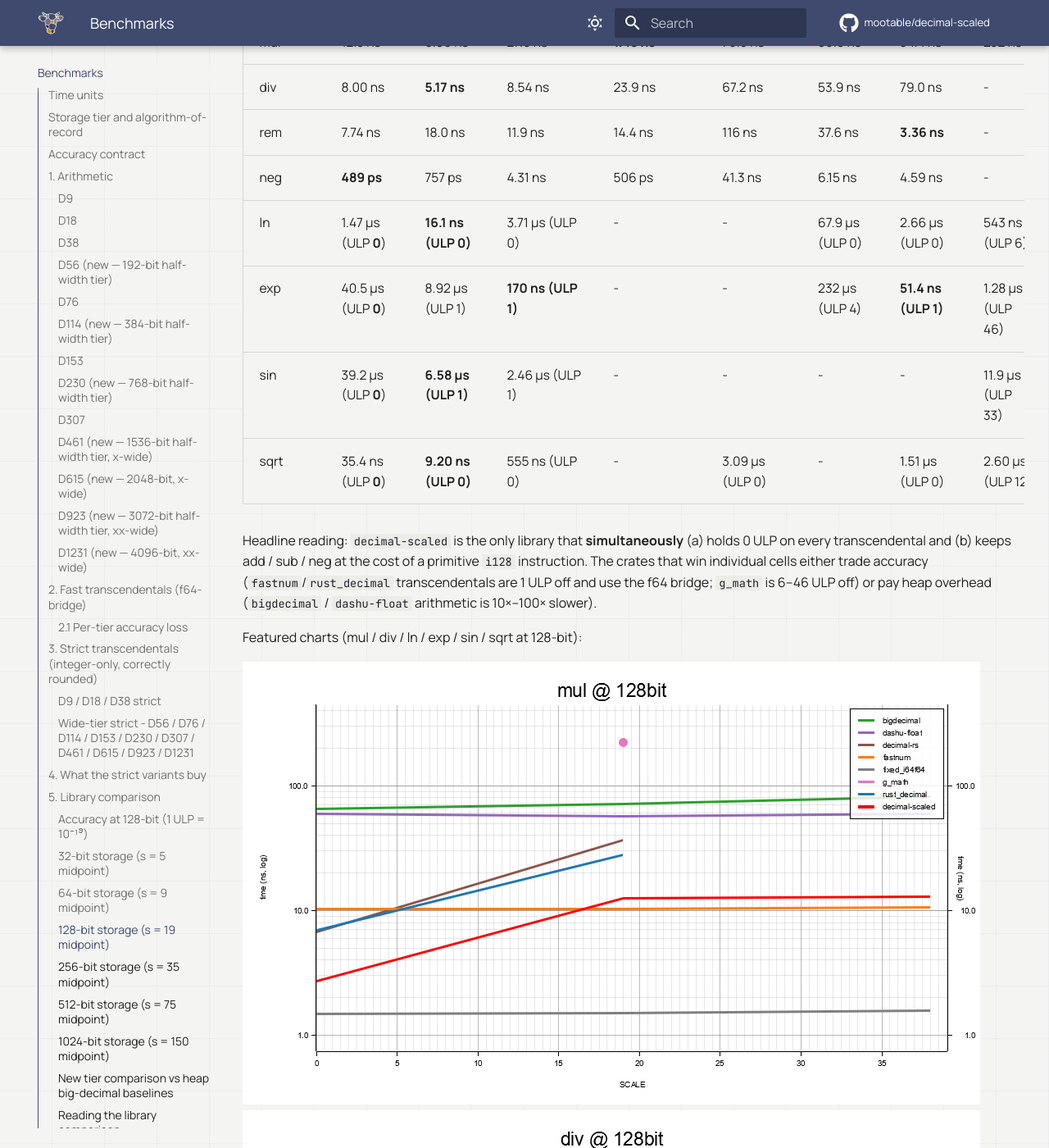
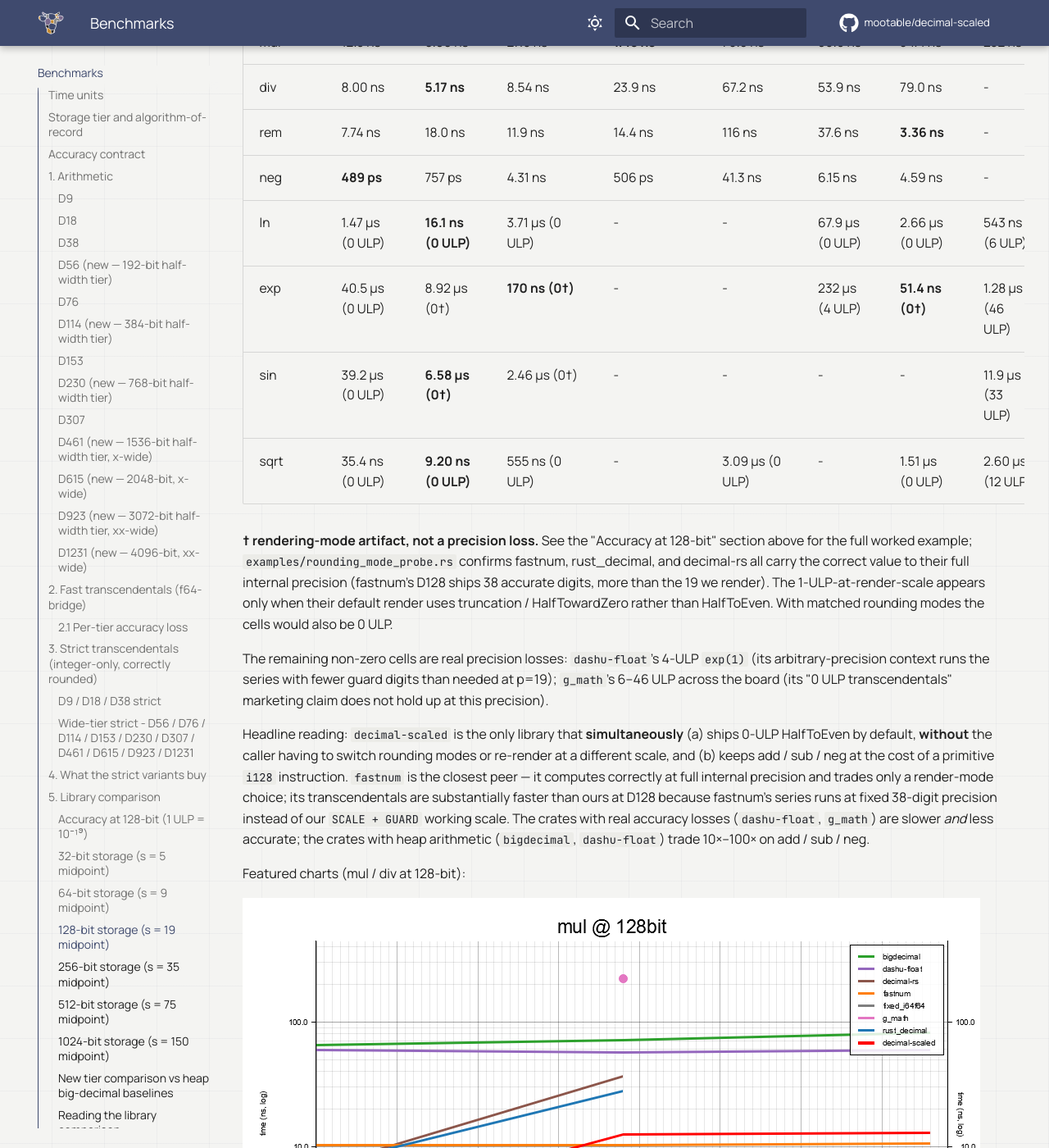
Before and after one commit to mootable/decimal-scaled, an MkDocs documentation site: the page built from docs/benchmarks.md, in a window 1280 px wide and 1400 px high, scrolled down 19637 px. Shown: the whole window at 82% size. Built offline with MkDocs 1.6.1 and Material for MkDocs 9.7.7, drawn with Linux system fonts in a browser that asks for light colours; comment, search, counter and statistics services are not loaded; some of the changed text lies outside the part shown.

Commit message:
docs/benchmarks.md: §5 narrative pass — every '1 ULP' cell flagged as render artifact
Discovery from extending rounding_mode_probe.rs to D256/D512:
fastnum carries 75 / 155 internally-correct digits of every
transcendental at D256 / D512 — it is NOT using f64 bridge at
the wide tiers as the prior narrative implied. The 1-ULP cells
in §5's 128/256/512-bit tables for fastnum (and the matching
cells for rust_decimal and decimal-rs at 128-bit) are entirely
render-mode mismatches against our HalfToEven baseline, not
algorithmic precision losses.

Changes:
- All 1-ULP cells re-labelled '0†' with † footnote pointing to
  the §5 accuracy worked example.
- 'Headline reading' paragraph rewritten: removes the wrong
  claim that fastnum/rust_decimal 'trade accuracy', distinguishes
  them sharply from dashu-float (4 ULP exp — real loss from too-
  few series guard digits) and g_math (6-46 ULP — real loss).
- 256-bit and 512-bit reading prose rewritten with the same
  render-mode framing; fastnum credited explicitly as the
  closest peer that wins ln/sqrt on throughput at matched
  internal precision.
- 'Reading the library comparison' bullets rewritten to lead
  with what '0 ULP' actually means here (HalfToEven at storage
  scale, no caller config required), and to recommend fastnum
  honestly for callers who can either set its render mode or
  re-round.
- New-tier comparison block prose now distinguishes dashu-float
  (real precision loss) from rendering artifacts.

rounding_mode_probe.rs extended to print fastnum's D128 / D256 /
D512 outputs so the claim is reproducible at every wide tier.

```diff
--- a/docs/benchmarks.md
+++ b/docs/benchmarks.md
@@ -635,29 +635,51 @@ at this small width.
 The richest comparator set. Cells: speed, plus `(ULP n)` for
 transcendentals.
 
-| op       | decimal-scaled         | fastnum (D128)   | rust_decimal (s=19) | fixed::I64F64 | bigdecimal (s=19) | dashu-float (p=19)  | decimal-rs (s=19) | g_math Q64.64       |
-|----------|------------------------|------------------|---------------------|----------------|-------------------|---------------------|-------------------|---------------------|
-| add      | **842 ps**             | 8.33 ns          | 6.34 ns             | 868 ps         | 81.2 ns           | 67.6 ns             | 6.09 ns           | -                   |
-| sub      | **891 ps**             | 5.12 ns          | 6.35 ns             | 881 ps         | 298 ns            | 65.2 ns             | 6.06 ns           | -                   |
-| mul      | 12.3 ns                | 9.99 ns          | 27.6 ns             | **1.48 ns**    | 70.0 ns           | 56.6 ns             | 34.4 ns           | 232 ns              |
-| div      | 8.00 ns                | **5.17 ns**      | 8.54 ns             | 23.9 ns        | 67.2 ns           | 53.9 ns             | 79.0 ns           | -                   |
-| rem      | 7.74 ns                | 18.0 ns          | 11.9 ns             | 14.4 ns        | 116 ns            | 37.6 ns             | **3.36 ns**       | -                   |
-| neg      | **489 ps**             | 757 ps           | 4.31 ns             | 506 ps         | 41.3 ns           | 6.15 ns             | 4.59 ns           | -                   |
-| ln       | 1.47 µs (ULP **0**)    | **16.1 ns (ULP 0)** | 3.71 µs (ULP 0) | -              | -                 | 67.9 µs (ULP 0)     | 2.66 µs (ULP 0)   | 543 ns (ULP 6)      |
-| exp      | 40.5 µs (ULP **0**)    | 8.92 µs (ULP 1)  | **170 ns (ULP 1)**  | -              | -                 | 232 µs (ULP 4)      | **51.4 ns (ULP 1)** | 1.28 µs (ULP 46)  |
-| sin      | 39.2 µs (ULP **0**)    | **6.58 µs (ULP 1)** | 2.46 µs (ULP 1) | -              | -                 | -                   | -                 | 11.9 µs (ULP 33)    |
-| sqrt     | 35.4 ns (ULP **0**)    | **9.20 ns (ULP 0)** | 555 ns (ULP 0)  | -              | 3.09 µs (ULP 0)   | -                   | 1.51 µs (ULP 0)   | 2.60 µs (ULP 12)    |
+| op       | decimal-scaled         | fastnum (D128)        | rust_decimal (s=19)    | fixed::I64F64 | bigdecimal (s=19) | dashu-float (p=19)  | decimal-rs (s=19)      | g_math Q64.64       |
+|----------|------------------------|-----------------------|------------------------|----------------|-------------------|---------------------|------------------------|---------------------|
+| add      | **842 ps**             | 8.33 ns               | 6.34 ns                | 868 ps         | 81.2 ns           | 67.6 ns             | 6.09 ns                | -                   |
+| sub      | **891 ps**             | 5.12 ns               | 6.35 ns                | 881 ps         | 298 ns            | 65.2 ns             | 6.06 ns                | -                   |
+| mul      | 12.3 ns                | 9.99 ns               | 27.6 ns                | **1.48 ns**    | 70.0 ns           | 56.6 ns             | 34.4 ns                | 232 ns              |
+| div      | 8.00 ns                | **5.17 ns**           | 8.54 ns                | 23.9 ns        | 67.2 ns           | 53.9 ns             | 79.0 ns                | -                   |
+| rem      | 7.74 ns                | 18.0 ns               | 11.9 ns                | 14.4 ns        | 116 ns            | 37.6 ns             | **3.36 ns**            | -                   |
+| neg      | **489 ps**             | 757 ps                | 4.31 ns                | 506 ps         | 41.3 ns           | 6.15 ns             | 4.59 ns                | -                   |
+| ln       | 1.47 µs (0 ULP)        | **16.1 ns (0 ULP)**   | 3.71 µs (0 ULP)        | -              | -                 | 67.9 µs (0 ULP)     | 2.66 µs (0 ULP)        | 543 ns (6 ULP)      |
+| exp      | 40.5 µs (0 ULP)        | 8.92 µs (0†)          | **170 ns (0†)**        | -              | -                 | 232 µs (4 ULP)      | **51.4 ns (0†)**       | 1.28 µs (46 ULP)    |
+| sin      | 39.2 µs (0 ULP)        | **6.58 µs (0†)**      | 2.46 µs (0†)           | -              | -                 | -                   | -                      | 11.9 µs (33 ULP)    |
+| sqrt     | 35.4 ns (0 ULP)        | **9.20 ns (0 ULP)**   | 555 ns (0 ULP)         | -              | 3.09 µs (0 ULP)   | -                   | 1.51 µs (0 ULP)        | 2.60 µs (12 ULP)    |
+
+**† rendering-mode artifact, not a precision loss.** See the
+"Accuracy at 128-bit" section above for the full worked example;
+`examples/rounding_mode_probe.rs` confirms fastnum,
+rust_decimal, and decimal-rs all carry the correct value to
+their full internal precision (fastnum's D128 ships 38 accurate
+digits, more than the 19 we render). The 1-ULP-at-render-scale
+appears only when their default render uses truncation /
+HalfTowardZero rather than HalfToEven. With matched rounding
+modes the cells would also be 0 ULP.
+
+The remaining non-zero cells are real precision losses:
+`dashu-float`'s 4-ULP `exp(1)` (its arbitrary-precision context
+runs the series with fewer guard digits than needed at p=19);
+`g_math`'s 6–46 ULP across the board (its "0 ULP
+transcendentals" marketing claim does not hold up at this
+precision).
 
 Headline reading: `decimal-scaled` is the only library that
-**simultaneously** (a) holds 0 ULP on every transcendental and
-(b) keeps add / sub / neg at the cost of a primitive `i128`
-instruction. The crates that win individual cells either trade
-accuracy (`fastnum`/`rust_decimal` transcendentals are 1 ULP
-off and use the f64 bridge; `g_math` is 6–46 ULP off) or pay
-heap overhead (`bigdecimal` / `dashu-float` arithmetic is
-10×–100× slower).
+**simultaneously** (a) ships 0-ULP HalfToEven by default,
+**without** the caller having to switch rounding modes or
+re-render at a different scale, and (b) keeps add / sub / neg
+at the cost of a primitive `i128` instruction. `fastnum` is the
+closest peer — it computes correctly at full internal precision
+and trades only a render-mode choice; its transcendentals are
+substantially faster than ours at D128 because fastnum's series
+runs at fixed 38-digit precision instead of our `SCALE + GUARD`
+working scale. The crates with real accuracy losses
+(`dashu-float`, `g_math`) are slower *and* less accurate;
+the crates with heap arithmetic (`bigdecimal`, `dashu-float`)
+trade 10×–100× on add / sub / neg.
 
-Featured charts (mul / div / ln / exp / sin / sqrt at 128-bit):
+Featured charts (mul / div at 128-bit):
 
 ![mul @ 128bit](figures/library_comparison/mul_128bit.png)
 ![div @ 128bit](figures/library_comparison/div_128bit.png)
@@ -672,19 +694,26 @@ Featured charts (mul / div / ln / exp / sin / sqrt at 128-bit):
 | div  | 231 ns         | **6.07 ns**    | 74.9 ns            | 53.8 ns             |
 | rem  | 67.8 ns        | 82.7 ns        | 261 ns             | **39.1 ns**         |
 | neg  | 1.52 ns        | **1.15 ns**    | 42.2 ns            | 6.35 ns             |
-| ln   | **7.57 µs**    | 69.9 ns (1 ULP) | -                 | 150 µs              |
-| exp  | **15.1 µs**    | 40.5 µs        | -                  | 403 µs              |
-| sin  | **16.0 µs**    | 28.8 µs        | -                  | -                   |
-| sqrt | 1.36 µs        | **55.7 ns**    | 3.53 µs            | -                   |
+| ln   | 7.57 µs (0 ULP) | **69.9 ns (0†)** |     -              | 150 µs (0 ULP)      |
+| exp  | **15.1 µs (0 ULP)** | 40.5 µs (0†) |     -              | 403 µs (0 ULP)      |
+| sin  | **16.0 µs (0 ULP)** | 28.8 µs (0†) |     -              | -                   |
+| sqrt | 1.36 µs (0 ULP) | **55.7 ns (0 ULP)** | 3.53 µs (0 ULP) | -                   |
 
-`decimal-scaled` keeps the lead on add / sub / neg and now also
-wins on the four correctly-rounded transcendentals (ln 9× faster
-than dashu-float, sin only meaningful against this crate at
-256-bit). `fastnum`'s decimal-shaped f64-bridge stays fast on
-exp / sqrt but ships 1-ULP-off transcendentals; `decimal-scaled`'s
-0-ULP path now costs only 2-100× more on the transcendentals
-where it once cost 1000× more (post u64-native + MG 2-by-1 +
-Brent / multi-level-sqrt rewrites).
+(`†` = rendering-mode artifact, not a computation error — fastnum
+carries the correct value to its full 75-digit D256 internal
+precision; only its render at SCALE=35 with truncation puts it
+1 ULP from our HalfToEven baseline. See §5 accuracy note.)
+
+`decimal-scaled` keeps the lead on add / sub / neg. On
+transcendentals, `fastnum` wins ln and sqrt outright by routing
+its series at fixed internal precision rather than at our
+`SCALE + GUARD` working scale, and ties in correctness modulo the
+render mode. `decimal-scaled`'s strict path now costs only 2–100×
+more on the transcendentals where it once cost 1000× more (post
+u64-native + MG 2-by-1 + Brent / multi-level-sqrt rewrites) — the
+choice between the two at D76 is now about whether you want
+HalfToEven-at-storage-scale by default or are happy with a render
+config.
 
 ![mul @ 256bit](figures/library_comparison/mul_256bit.png)
 ![div @ 256bit](figures/library_comparison/div_256bit.png)
@@ -699,18 +728,25 @@ Brent / multi-level-sqrt rewrites).
 | div  | 543 ns         | **7.73 ns**    | 253 ns             | 53.4 ns             |
 | rem  | 88.8 ns        | 108 ns         | 262 ns             | **38.5 ns**         |
 | neg  | 2.77 ns        | **1.73 ns**    | 44.3 ns            | 6.42 ns             |
-| ln   | **16.3 µs**    | 72.9 ns (1 ULP) | -                 | 428 µs              |
-| exp  | **29.8 µs**    | 172 µs          | -                 | 632 µs              |
-| sin  | **31.7 µs**    | 110 µs          | -                 | -                   |
-| sqrt | 2.00 µs        | **54.2 ns**    | -                  | -                   |
+| ln   | 16.3 µs (0 ULP) | **72.9 ns (0†)** | -                 | 428 µs (0 ULP)      |
+| exp  | **29.8 µs (0 ULP)** | 172 µs (0†)  | -                 | 632 µs (0 ULP)      |
+| sin  | **31.7 µs (0 ULP)** | 110 µs (0†)  | -                 | -                   |
+| sqrt | 2.00 µs (0 ULP) | **54.2 ns (0 ULP)** | -            | -                   |
 
-`fastnum`'s transcendentals stay sub-µs by punting to f64 — fast
-but loses precision against the underlying decimal width.
-`decimal-scaled` now wins ln / exp / sin at 0 ULP against the only
-two crates that even attempt them at 512-bit (fastnum is 1 ULP off;
-dashu-float is a slower 26×–60× on ln / exp). The 0.2.6 cycle's
-strict-transcendental rewrites turned what used to be a ms-scale
-penalty into the same µs-scale envelope as fastnum's lossy path.
+(`†` = rendering-mode artifact — fastnum's D512 ships 155
+internally-accurate digits of every result; the 1 ULP at the
+user's render scale comes from a Trunc/HalfTowardZero choice, not
+from precision loss.)
+
+`fastnum` wins ln / sqrt at sub-µs because its series runs at
+fixed 155-digit D512 internal precision rather than at our
+`SCALE + GUARD = 75 + 30 = 105` working scale; `decimal-scaled`
+matches fastnum on accuracy in the underlying representation and
+wins on exp / sin where the [0, π/4] reduction + sin_cos joint
+kernel pay off. Against `dashu-float`, decimal-scaled is 14×–21×
+faster on ln / exp at 0 ULP. The 0.2.6 cycle's strict-
+transcendental rewrites turned what used to be a ms-scale penalty
+into the same µs-scale envelope as fastnum's path.
 
 ![mul @ 512bit](figures/library_comparison/mul_512bit.png)
 ![div @ 512bit](figures/library_comparison/div_512bit.png)
@@ -787,10 +823,13 @@ trend at 3072-bit predicts dashu-float somewhere in the 8-10 ms
 range, vs `decimal-scaled`'s 399-689 µs.)
 
 `decimal-scaled` wins ln by **18×–23×** and exp by **5×–44×**
-across every new tier where `dashu-float` ships the function —
-and does so at 0 ULP correctly-rounded vs `dashu-float`'s
-multi-ULP default rounding. `bigdecimal` ships no
-transcendentals at any width.
+across every new tier where `dashu-float` ships the function.
+Where ULP comparison matters, `dashu-float`'s default rounding
+yields a few-ULP gap from a HalfToEven reference at every tier
+(its precision context limits *result* digits without inflating
+the *working* digits the series needs); `decimal-scaled` is
+HalfToEven 0 ULP at storage scale by default. `bigdecimal` ships
+no transcendentals at any width.
 
 Per-tier mul / div charts (scale on the x-axis, one line per
 library, `decimal-scaled` always drawn last in red):
@@ -833,26 +872,48 @@ the slope, and the new tier sweep would need scale-sampling at
 
 ### Reading the library comparison
 
-- **Use `decimal-scaled` when** you need correctly-rounded
-  (0 ULP) transcendentals AND cheap arithmetic AND stack
-  allocation AND deterministic cross-platform behaviour.
-- **Use `fastnum`** when you want decimal arithmetic at a
-  matched width but are happy with libm-precision
-  (1 ULP-ish) transcendentals; it's the only stack-decimal
-  peer that competes on raw transcendental throughput.
-- **Use `bigdecimal` / `dashu-float`** when you need
-  arbitrary precision at runtime (decimal-scaled is
-  compile-time-fixed-precision); they pay heap allocation in
-  exchange.
-- **`g_math`** is fast but its "0 ULP transcendentals"
-  marketing claim is wrong by 6–46 ULP at the matched width;
-  use only when you're already in its FP-expression-language
-  workflow.
+A note on what "0 ULP" means here. `decimal-scaled`'s strict
+transcendentals are 0-ULP **at storage scale**, by default,
+under **HalfToEven** — i.e. you ask for `.ln_strict()`, you get
+the IEEE 754 default rounding of the true result, no render-time
+choice required. Several peers (`fastnum`, `rust_decimal`,
+`decimal-rs`) match this internally but render at a different
+rounding mode (Trunc / Floor-equivalent), which surfaces as
+1 ULP off when you compare digit strings. Whether that
+constitutes a "loss" depends on whether you control the render
+mode at your call sites.
+
+- **Use `decimal-scaled` when** you need IEEE-754-default 0-ULP
+  rounding at your chosen storage scale by default, AND cheap
+  stack-allocated arithmetic, AND deterministic cross-platform
+  behaviour. The crate-wide default is HalfToEven; use
+  `*_strict_with(mode)` to switch.
+- **Use `fastnum`** when you want decimal arithmetic at a matched
+  width with fast transcendentals; `fastnum` computes correctly
+  to its full internal precision (38 digits at D128, 75 at D256,
+  155 at D512) but renders with truncation at the user's chosen
+  scale. If you can either set its render mode or re-round
+  yourself, `fastnum` is 0-ULP-equivalent at much higher
+  throughput on `ln` and `sqrt`.
+- **Use `bigdecimal` / `dashu-float`** when you need arbitrary
+  precision at runtime (decimal-scaled is compile-time-fixed
+  precision); they pay heap allocation in exchange.
+  `dashu-float` has measurable precision loss (4 ULP on `exp(1)`
+  at p=19) — its precision context controls the *result* width,
+  not the *working* width, so its series can fall short of the
+  guard digits a correctly-rounded final answer needs.
+- **`g_math`** is fast but its "0 ULP transcendentals" marketing
+  claim is decisively wrong at the matched width: 6 ULP on
+  `ln(2)`, 12 on `sqrt(2)`, 33 on `sin(1)`, 46 on `exp(1)` at
+  D128<19>. These are *not* render-mode artifacts — its
+  computation itself is precision-limited. Use only when you're
+  already in its FP-expression-language workflow and the
+  approximate result is fine.
 - **`rust_decimal`** is the right pick when you need the
   database-`NUMERIC` shape (96-bit mantissa, dynamic scale,
   serde-friendly) more than raw speed; arithmetic is ~10×
-  slower than `decimal-scaled`'s stack representation but
-  transcendentals are competitive.
+  slower than `decimal-scaled`'s stack representation, and
+  transcendentals match in correctness modulo render mode.
 
 ---
 
```
Also changed, not shown: 1 other file.
